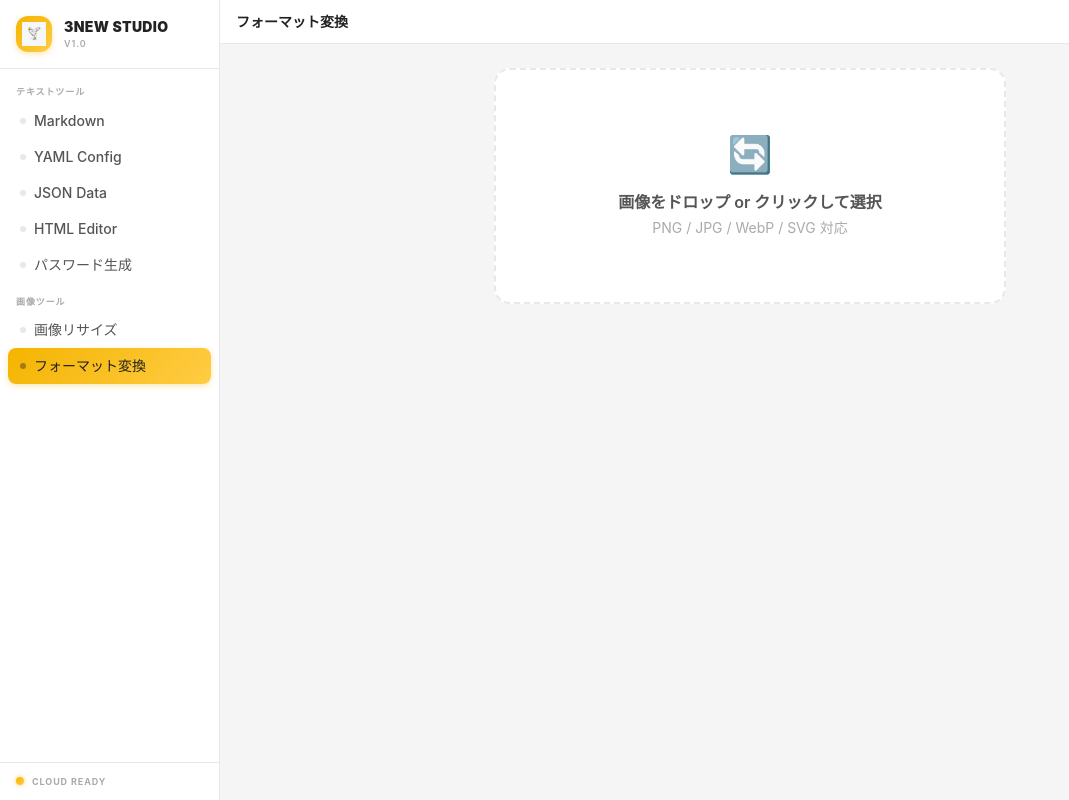
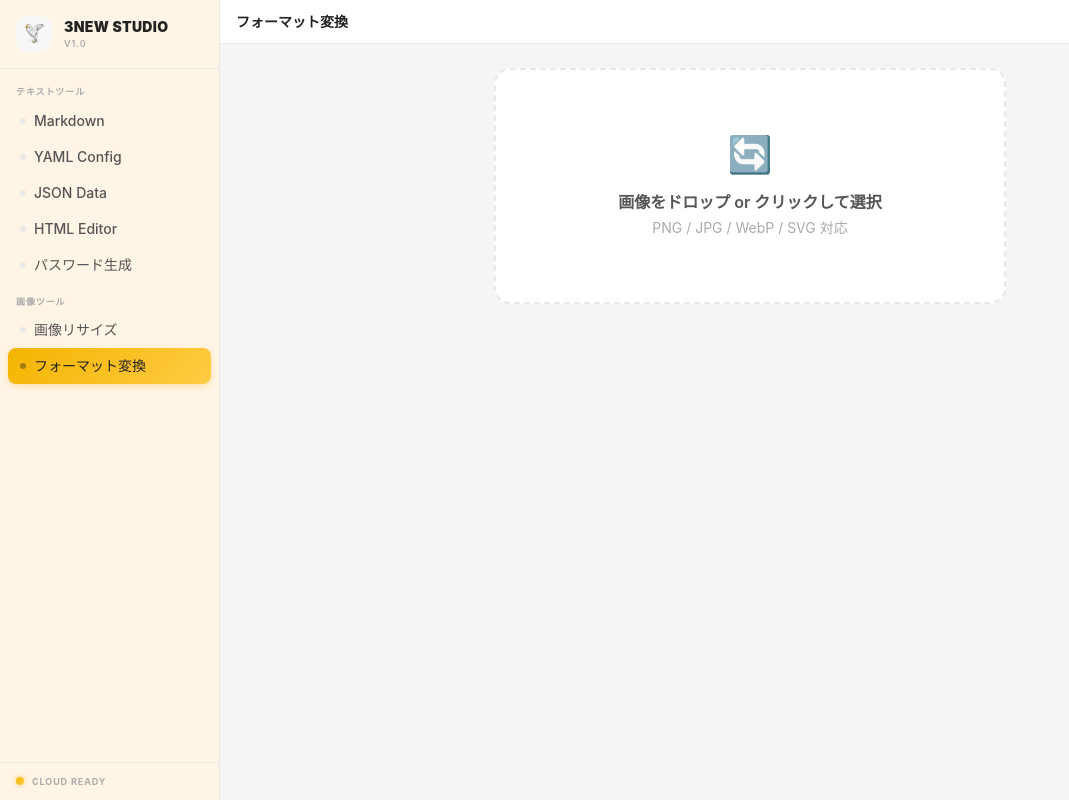
Before and after one commit to kd-homee/3new-studio, a Next.js app: page /tools/format-converter in a window 1280 px wide. Shown: the whole page, without its empty margins (0-1069 px from the left). Built offline with nearby package versions, Linux system fonts and the light colour scheme.

Commit message:
style: light orange sidebar bg, gray rounded logo icon

```diff
--- a/app/globals.css
+++ b/app/globals.css
@@ -7,7 +7,7 @@
   --accent-light: #ffcc44;
   --accent-dark: #e09a00;
   --bg-main: #f5f5f5;
-  --bg-sidebar: #ffffff;
+  --bg-sidebar: #fff5e6;
   --bg-content: #ffffff;
   --bg-editor: #fafafa;
   --border: #e8e8e8;
--- a/components/layout/Sidebar.tsx
+++ b/components/layout/Sidebar.tsx
@@ -19,10 +19,10 @@ export function Sidebar() {
       {/* Logo Header */}
       <div className="flex items-center gap-3 px-4 py-4 border-b" style={{ borderColor: 'var(--border)' }}>
         <div
-          className="w-9 h-9 rounded-xl flex items-center justify-center flex-shrink-0"
-          style={{ background: 'linear-gradient(135deg, var(--accent), var(--accent-light))', boxShadow: 'var(--shadow-accent)' }}
+          className="w-9 h-9 rounded-xl overflow-hidden flex-shrink-0"
+          style={{ background: '#e8e8e8' }}
         >
-          <Image src="/logo/robot-bird.png" alt="3NEW logo" width={24} height={24} className="object-contain" />
+          <Image src="/logo/robot-bird.png" alt="3NEW logo" width={36} height={36} className="w-full h-full object-cover" />
         </div>
         <div>
           <div className="font-black text-sm tracking-wide" style={{ color: 'var(--text-primary)' }}>
```
